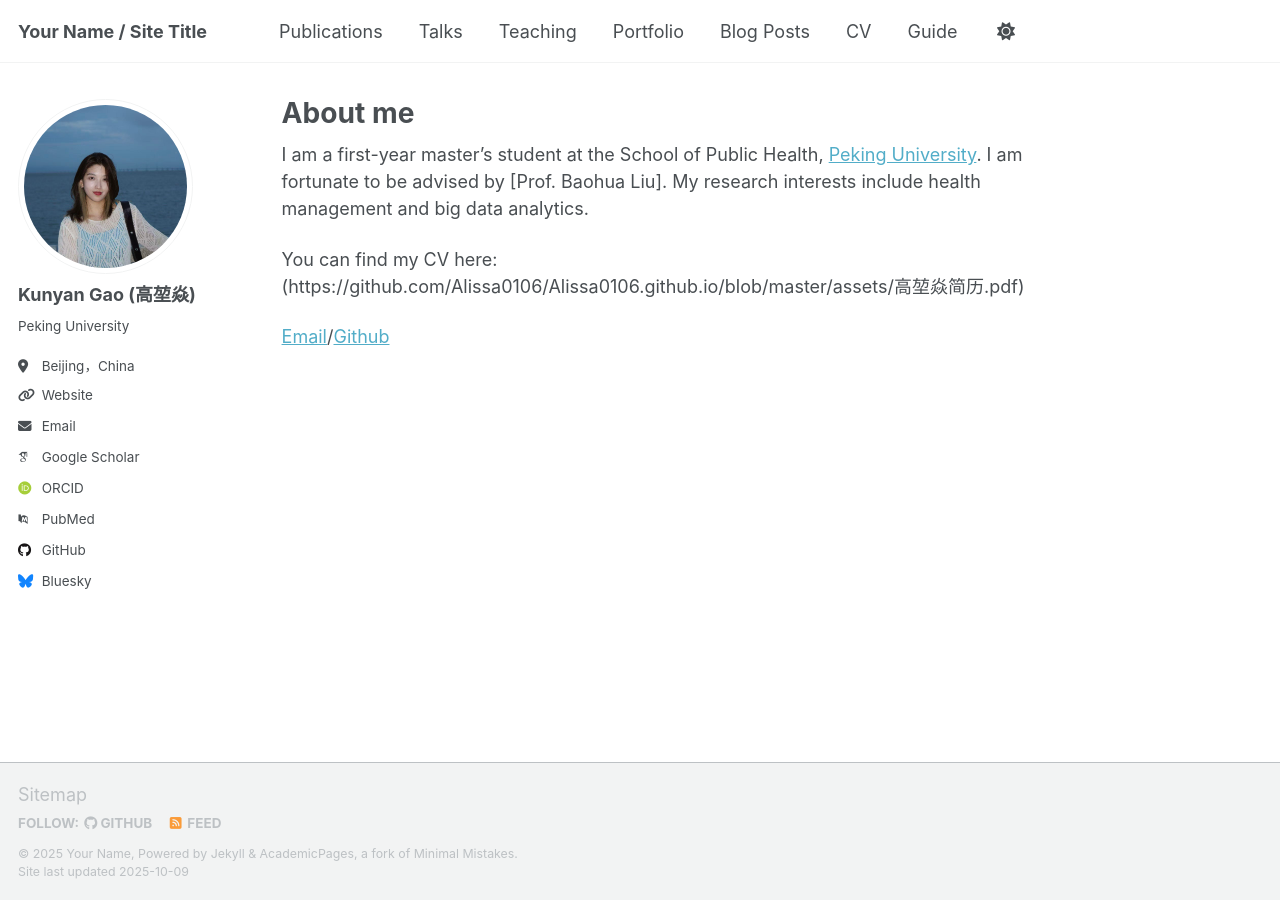
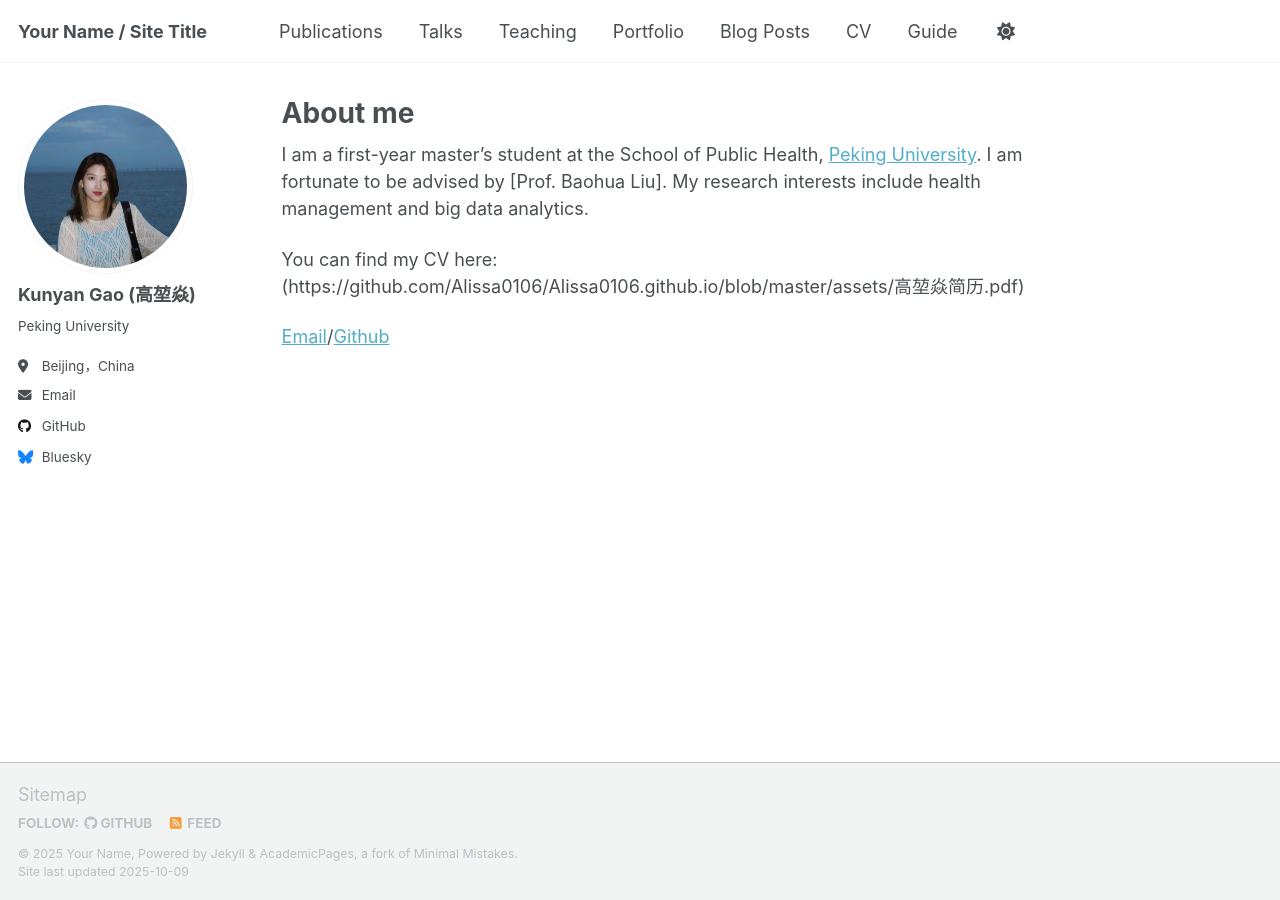
Before and after one commit to Alissa0106/Alissa0106.github.io, a Jekyll site: the page built from _pages/about.md, in a window 1280 px wide. Built offline with Jekyll 4.4.1, drawn with Linux system fonts in a browser that asks for light colours; some web fonts are replaced; a script that is not in the unit is left out; part of the change alters nothing that is shown.

Commit message:
Update _config.yml

```diff
--- a/_config.yml
+++ b/_config.yml
@@ -29,18 +29,18 @@ author:
   bio              : "Peking University"
   location         : "Beijing，China"
   employer         :
-  uri              : https://alissa0106.github.io/
+  uri              : #URL
   email            : "gaokunyan25@stu.pku.edu.com"
 
   # Academic websites
   academia         : # URL
   arxiv            : # URL - Update with the correct link to your profile
-  googlescholar    : "https://scholar.google.com/citations?user=PS_CX0AAAAAJ"
+  googlescholar    : #"https://scholar.google.com/citations?user=PS_CX0AAAAAJ"
   inspire-hep      : # URL
   impactstory      : # URL
-  orcid            : "http://orcid.org/yourorcidurl"
+  orcid            : #"http://orcid.org/yourorcidurl"
   semantic         : # URL
-  pubmed           : "https://www.ncbi.nlm.nih.gov/pubmed/?term=john+snow"
+  pubmed           : #"https://www.ncbi.nlm.nih.gov/pubmed/?term=john+snow"
   researchgate     : # URL
   scopus           : # URL
 
@@ -48,7 +48,7 @@ author:
   bitbucket        : # Username - Update with your username on the site
   codepen          : # Username
   dribbble         : # Username
-  github           : "academicpages"
+  github           : "https://alissa0106.github.io"
   kaggle           : # Username
   stackoverflow    : # User number or user number and name (i.e., use "1" or "1/jeff-atwood")
 
```
